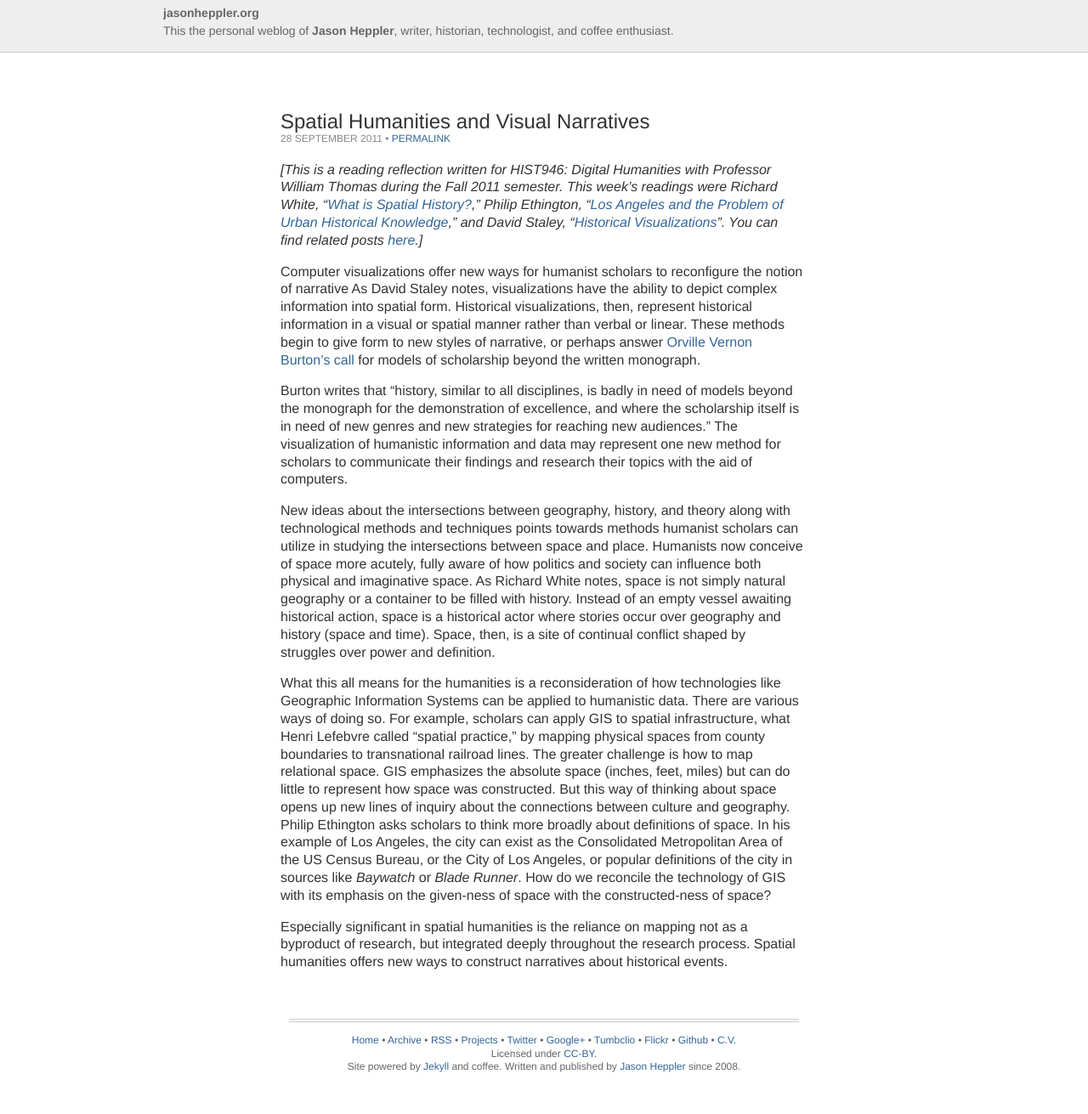
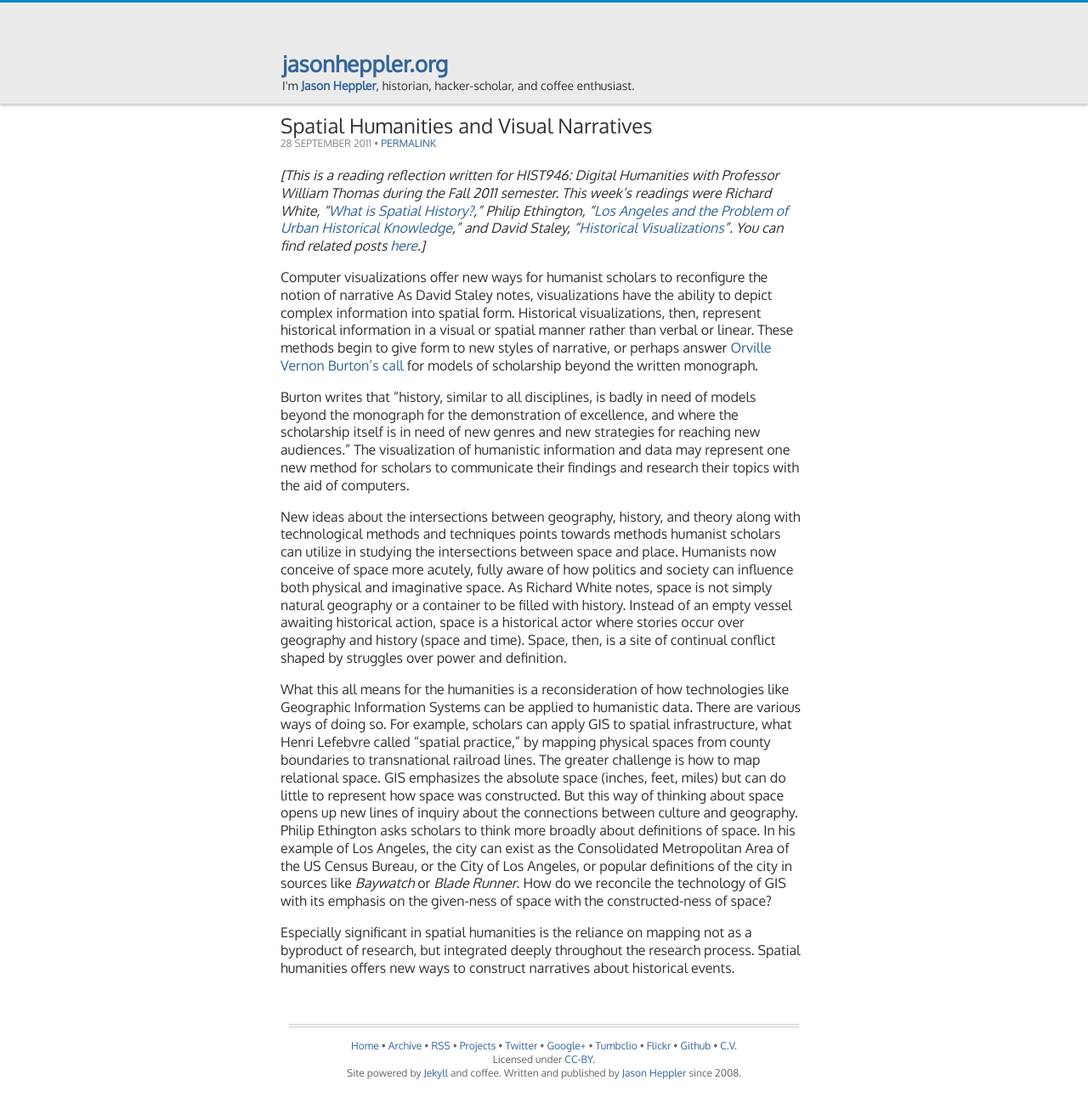
Before and after one commit to hepplerj/jekyll-blog, a Jekyll site: the page built from _posts/2011-09-28-spatial-humanities.md, in a window 1280 px wide. Shown: the whole page at 85% size. Built offline with Jekyll 4.4.1, drawn with Linux system fonts in a browser that asks for light colours; Markdown is read by kramdown in place of the engine named in the settings.

Commit message:
Adding new posts and modifying some elements of the design

```diff
--- a/_layouts/default.html
+++ b/_layouts/default.html
@@ -1,16 +1,15 @@
 <!DOCTYPE html>
 <html xmlns="http://www.w3.org/1999/xhtml" xml:lang="en" lang="en-us">
 <head>
+	<meta http-equiv="content-type" content="text/html; charset=utf-8" /> <title>{{ page.title }}</title> <meta name="author" content="Jason Heppler" />
 
-<link href='http://fonts.googleapis.com/css?family=Signika:300' rel='stylesheet' type='text/css'>
+	<!-- Google fonts -->
+	<link href='http://fonts.googleapis.com/css?family=Oxygen|Arvo' rel='stylesheet' type='text/css'>
 
-
-<meta http-equiv="content-type" content="text/html; charset=utf-8" /> <title>{{ page.title }}</title> <meta name="author" content="Jason Heppler" />
-
-   <!-- syntax highlighting CSS -->
+   <!-- Syntax highlighting CSS -->
    <link rel="stylesheet" href="/css/syntax.css" type="text/css" />
 
-   <!-- Homepage CSS -->
+   <!-- Main CSS -->
    <link rel="stylesheet" href="/css/screen.css" type="text/css" media="screen, projection" />
 
    <!-- Google Analytics -->
@@ -32,8 +31,10 @@
 <body>
 
   <div class="blog_header">
-
-	  <p><a href="http://jasonheppler.org">jasonheppler.org</a><br> This the personal weblog of <a href="http://jasonheppler.org/about.html">Jason Heppler</a>, writer, historian, technologist, and coffee enthusiast.</p>
+		<p>
+		<a class="name" href="http://jasonheppler.org">jasonheppler.org</a><br/>
+	  	I'm <a href="http://jasonheppler.org/about.html">Jason Heppler</a>, historian, hacker-scholar, and coffee enthusiast.
+		</p>
 
   </div>
 
--- a/_posts/2012-02-15-the_french_press_method.markdown
+++ b/_posts/2012-02-15-the_french_press_method.markdown
@@ -1,6 +1,5 @@
 ---
 layout: post
-category: Lifestyle
 title: The French Press Method
 date: 2012-02-15 23:01:26
 ---
--- a/css/screen.css
+++ b/css/screen.css
@@ -9,33 +9,19 @@
 html, body {
   height: 100%;
 }
-/*
-body {
-  color: #333;
-  font-family: franklin-gothic-urw,helvetica,arial,sans-serif;
-  font-weight: 400;
-  font-size: 15px;
-  line-height: 1.45em;
-}
-
-body {
-  font: 13px/1.5 'Helvetica Neue', Arial, 'Liberation Sans', FreeSans, sans-serif;
-}
-*/
 
 body {
 	color: #333;
 	background: white;
 	margin: 0;
 	font-size: 100%;
-	font-family: "Helvetica Neue", Helvetica, sans-serif; /*"Signika", Cambria, Georgia, serif; */
+	font-family: "Oxygen", sans-serif;
 	line-height: 130% !important;
 }
 
 h1, h2, h3, h4, h5 {
   font-weight: 700;
   font-style: normal;
-  /*text-transform: uppercase; */
   line-height: .8em;
   margin: 0;
   padding: 0;
@@ -53,16 +39,6 @@
   font-weight: normal;
 }
 
-/*
-h3 {
-  padding: 0 0 1.5em 0;
-  margin: 0 0 1.25em 0;
-  font-size: 15px;
-  font-weight: 400;
-  text-transform: none;
-  border-bottom: solid #ccc 1px;
-}
-*/
 p {
   margin: 0;
   padding: 0 0 1em 0;
@@ -74,7 +50,7 @@
 }
 
 a:hover {
-    color: #900;
+    color: #b83000;
     text-decoration: none;
 }
 
@@ -199,18 +175,6 @@
   text-decoration: underline;
   color: #222;
 }
-/*
-#siteDesc {
-  font-size: 0.9em;
-  margin: 20px auto 25px;
-  width: 400px;
-  padding: 11px 0 13px;
-  color: #555;
-  font-style: italic;
-  border-top: 1px solid #999;
-  border-bottom: 1px solid #999;
-}
-*/
 
 sup {
 	vertical-align: super;
@@ -728,28 +692,41 @@
 }
 
 .blog_header {
+	/*
 	border-color: #ccc;
-	border-width: 0px 0px 1px;
+	border-width: 0px 0px 1px; */
 }
 
 .blog_header {
+	border-top: 3px solid #08C;
+	background-color: #ebebeb;
+	height: 120px;
+	margin-bottom: -56px;
+	-webkit-box-shadow: 0 1px 3px rgba(0, 0, 0, 0.25), inset 0 -1px 0 rgba(0, 0, 0, 0.1);
+	-moz-box-shadow: 0 1px 3px rgba(0, 0, 0, 0.25), inset 0 -1px 0 rgba(0, 0, 0, 0.1);
+	box-shadow: 0 1px 3px rgba(0, 0, 0, 0.25), inset 0 -1px 0 rgba(0, 0, 0, 0.1);
+	/*
 	color: #666;
 	background-color: #eee;
 	border-style: solid;
+	*/
 }
 
 .blog_header p {
-	width: 64em;
+	width: 44em;
 	margin: 0px auto;
 	font-size: 14px;
-	padding-top: 5px;
+	padding-top: 62px;
 }
 
 .blog_header a:link, #blog_header a:visited, #blog_header a:hover, #blog_header a:active {
-	color: #666;
 	font-weight: 700;
 	text-decoration: none;
 	padding: 0px;
+}
+
+.blog_header a.name {
+	font-size: 26px;
 }
 
 /*****************************************************************************/
@@ -764,7 +741,7 @@
 
   /* standard */
 
-  pre, code {
+pre, code {
     font: 13px Consolas,'Andale Mono',Monaco,Courier,'Courier New',Verdana,sans-serif;
   }
 
@@ -772,6 +749,7 @@
     border: 1px solid #ddd;
     background-color: #eef;
     padding: 0 .4em;
+	overflow-x: scroll;
   }
 
   code {
```
Also changed, not shown: _posts/2011-09-28-spatial-humanities.md (added, +59 -0 lines), _posts/2011-10-06-thanks-steve.md (added, +13 -0 lines), _posts/2012-04-24-a-simple-ruby-ngram-generator.md (added, +36 -0 lines), _posts/2012-04-25-adam-lisagors-aeropress-tribute.md (added, +9 -0 lines), index.html (+11 -1 lines), _posts/2011-01-02-the-rubyist-historian-flow-control.markdown (line endings or trailing spaces), 2 other files.
